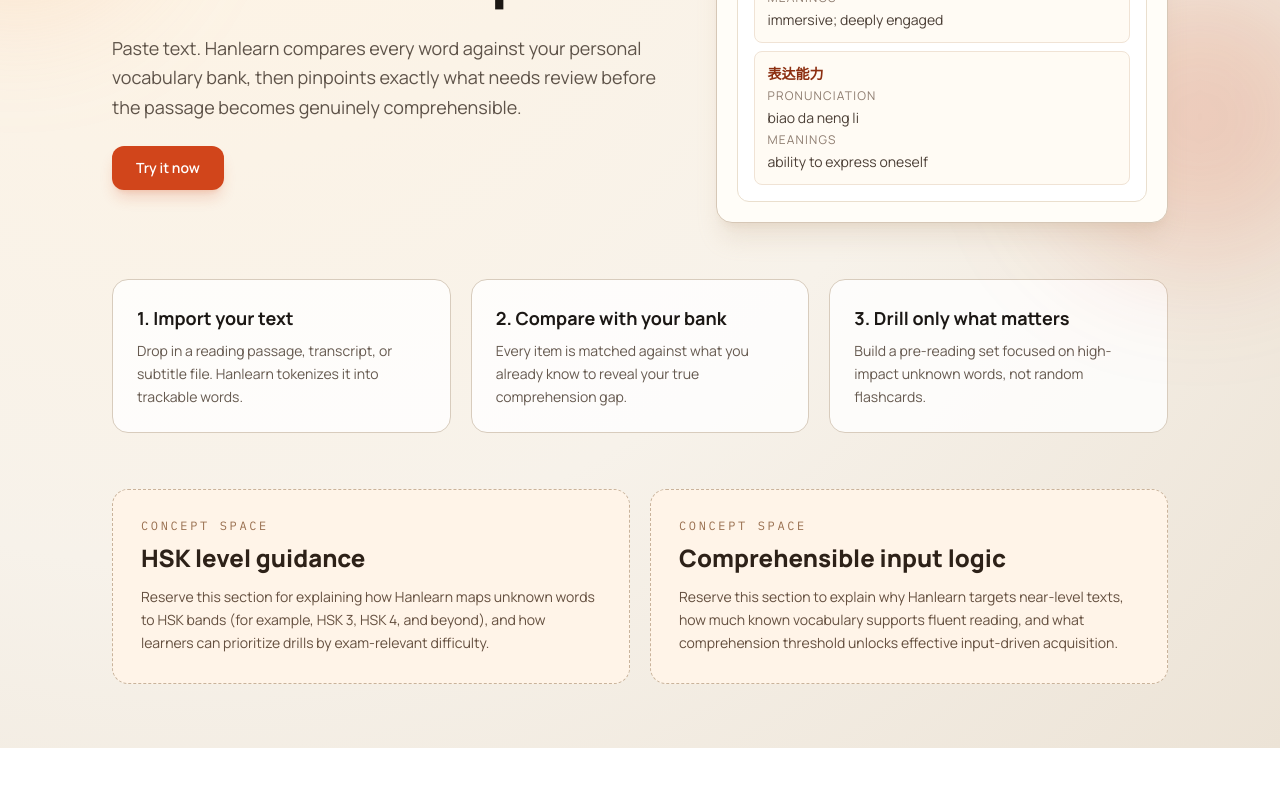
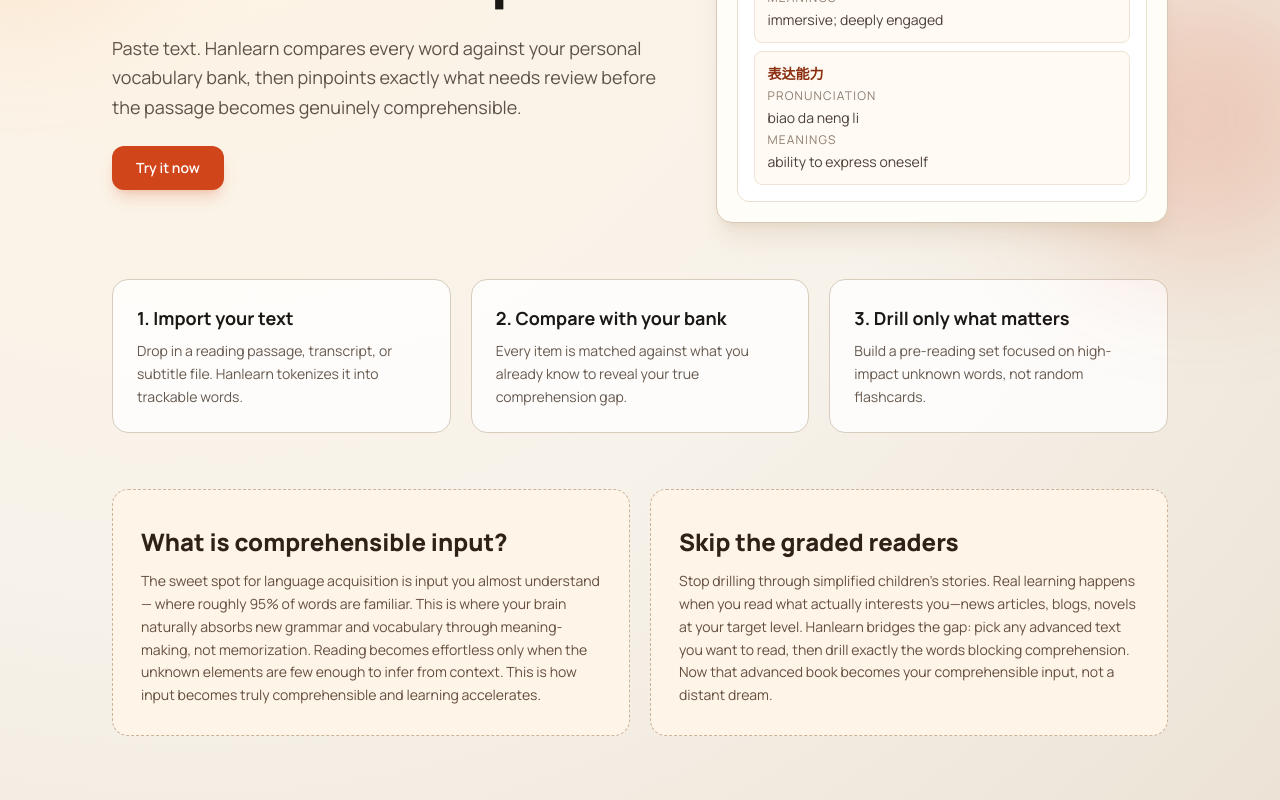
Before and after one commit to jal9o3/Mandarin-Vocabulary-Miner, a React (Vite) app in the folder hanlearn_frontend/: page /landing in a window 1280 px wide. Shown: the part 420-1220 px from the top of the page. Before the commit the page ends 1168 px from the top, so only its background shows below. Built offline with nearby package versions, Linux system fonts and the light colour scheme; no server answers.

Commit message:
updated landing page pitches

```diff
--- a/hanlearn_frontend/src/pages/LandingPage.tsx
+++ b/hanlearn_frontend/src/pages/LandingPage.tsx
@@ -97,20 +97,18 @@
 
         <section className="mt-14 grid gap-5 lg:grid-cols-2">
           <article className="rounded-2xl border border-dashed border-[#c9b39b] bg-[#fff4e8] p-7">
-            <p className="mono text-xs uppercase tracking-[0.22em] text-[#996f4f]">Concept space</p>
-            <h2 className="mt-2 text-2xl font-extrabold text-[#2d2118]">HSK level guidance</h2>
+            {/* <p className="mono text-xs uppercase tracking-[0.22em] text-[#996f4f]">Concept space</p> */}
+            <h2 className="mt-2 text-2xl font-extrabold text-[#2d2118]">What is comprehensible input?</h2>
             <p className="mt-3 text-sm leading-relaxed text-[#644f3f]">
-              Reserve this section for explaining how Hanlearn maps unknown words to HSK bands (for example, HSK 3,
-              HSK 4, and beyond), and how learners can prioritize drills by exam-relevant difficulty.
+              The sweet spot for language acquisition is input you almost understand — where roughly 95% of words are familiar. This is where your brain naturally absorbs new grammar and vocabulary through meaning-making, not memorization. Reading becomes effortless only when the unknown elements are few enough to infer from context. This is how input becomes truly comprehensible and learning accelerates.
             </p>
           </article>
 
           <article className="rounded-2xl border border-dashed border-[#c9b39b] bg-[#fff4e8] p-7">
-            <p className="mono text-xs uppercase tracking-[0.22em] text-[#996f4f]">Concept space</p>
-            <h2 className="mt-2 text-2xl font-extrabold text-[#2d2118]">Comprehensible input logic</h2>
+            {/* <p className="mono text-xs uppercase tracking-[0.22em] text-[#996f4f]">Concept space</p> */}
+            <h2 className="mt-2 text-2xl font-extrabold text-[#2d2118]">Skip the graded readers</h2>
             <p className="mt-3 text-sm leading-relaxed text-[#644f3f]">
-              Reserve this section to explain why Hanlearn targets near-level texts, how much known vocabulary supports
-              fluent reading, and what comprehension threshold unlocks effective input-driven acquisition.
+              Stop drilling through simplified children's stories. Real learning happens when you read what actually interests you—news articles, blogs, novels at your target level. Hanlearn bridges the gap: pick any advanced text you want to read, then drill exactly the words blocking comprehension. Now that advanced book becomes your comprehensible input, not a distant dream.
             </p>
           </article>
         </section>
```
